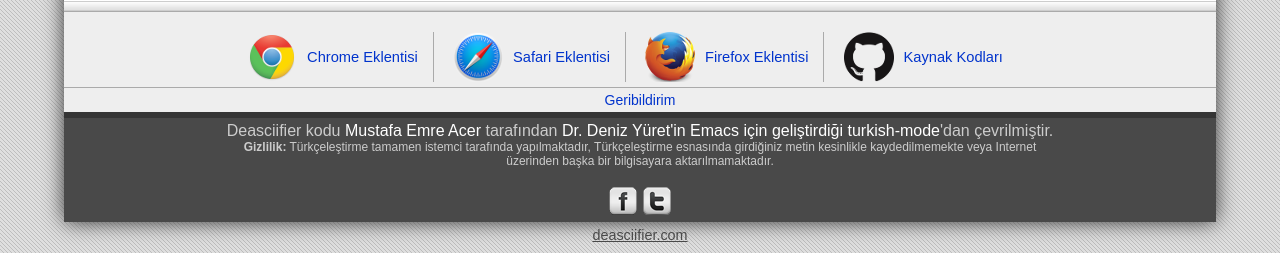
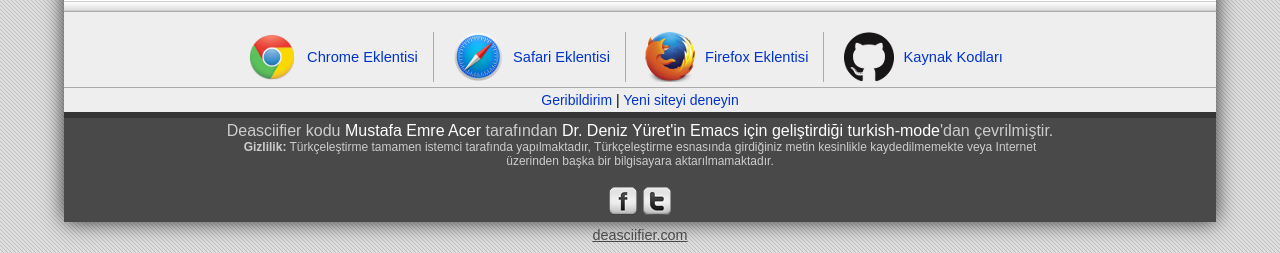
Before and after one commit to meacer/deasciifier, a Python web app: template website/templates/index.html in a window 1280 px wide. Shown: the part 547-800 px from the top of the page. Run offline with Jinja, Linux system fonts and the light colour scheme; the template is opened without the code that fills it, so the values that code supplies are empty; some libraries are stand-ins or nearby versions.

Commit message:
Add link to new version on the old site

```diff
--- a/website/templates/index.html
+++ b/website/templates/index.html
@@ -155,6 +155,11 @@
         <span class="eng">Feedback</span>
         <span class="tur">Geribildirim</span>
       </a>
+      |
+      <a href="/v2" target="_blank">
+        <span class="eng">Try the new site</span>
+        <span class="tur">Yeni siteyi deneyin</span>
+      </a>
     </div>
   </div>
   <div id="footer">
```
Lines whose indentation alone changed are shown as unchanged.
